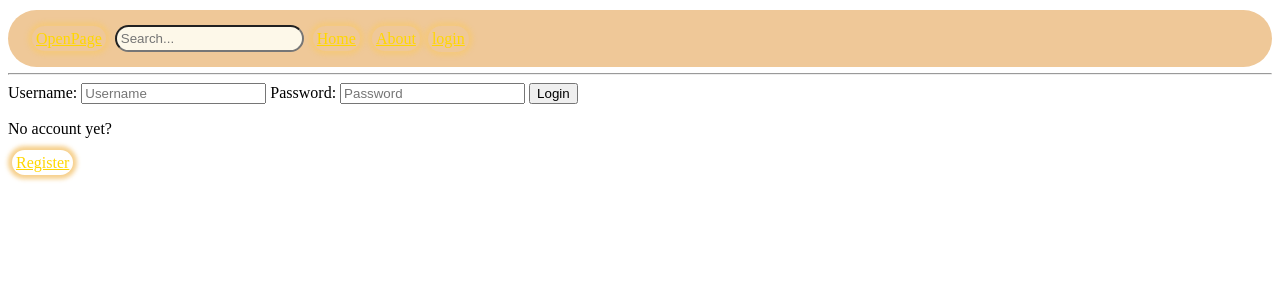
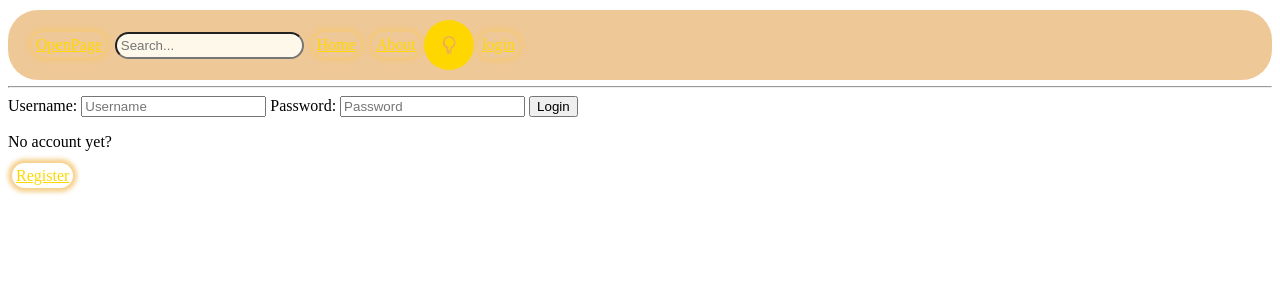
Before and after one commit to KGeox/OpenPage, a Django app: a page that uses templates/main.html in a window 1280 px wide. Shown: the top 300 px of the page. Run offline with Django 5.2, Linux system fonts and the light colour scheme.

Commit message:
adding light/darkmode switch

```diff
--- a/OpenPage/settings.py
+++ b/OpenPage/settings.py
@@ -44,6 +44,9 @@ INSTALLED_APPS = [
     'django.contrib.staticfiles',
 
     'main.apps.MainConfig',
+
+
+
 ]
 
 MIDDLEWARE = [
@@ -54,6 +57,7 @@ MIDDLEWARE = [
     'django.contrib.auth.middleware.AuthenticationMiddleware',
     'django.contrib.messages.middleware.MessageMiddleware',
     'django.middleware.clickjacking.XFrameOptionsMiddleware',
+
 ]
 
 ROOT_URLCONF = 'OpenPage.urls'
@@ -122,6 +126,7 @@ USE_TZ = True
 # Static files (CSS, JavaScript, Images)
 # https://docs.djangoproject.com/en/6.0/howto/static-files/
 
+
 STATIC_URL = '/static/'
 # STATIC_ROOT = BASE_DIR / 'staticfiles'
 STATICFILES_DIRS = [BASE_DIR / 'static']
--- a/main/models.py
+++ b/main/models.py
@@ -10,6 +10,7 @@ import datetime
 # Create your models here.
 
 class Profile(models.Model):
+    #TODO: possibility to follow and be followed
     user = models.OneToOneField(User, on_delete=models.CASCADE)
     profile_image = models.ImageField(default='default.jpg', upload_to='profile_pics')
     bio = models.TextField()
@@ -23,6 +24,7 @@ class Profile(models.Model):
 
 
 class Book(models.Model):
+    # todo: add star ratings and reviews
     GENRE_CHOICES = [
         ('fiction', 'Fiction'),
         ('romance', 'Romance'),
@@ -45,7 +47,7 @@ class Book(models.Model):
     genre = models.TextField(max_length= 100, choices=GENRE_CHOICES, default="other")
     summary = models.TextField(max_length=5000, null=True)
     valid = models.BooleanField(default=False)
-    likes = models.IntegerField(default=0)
+    # likes = models.IntegerField(default=0)
 
 
     def __str__(self):
--- a/main/views.py
+++ b/main/views.py
@@ -1,3 +1,7 @@
+# TODO: add personalized recommendations
+
+# TODO: add notifications
+
 from builtins import id
 from multiprocessing import context
 
--- a/static/css/main.css
+++ b/static/css/main.css
@@ -1,4 +1,5 @@
 :root{
+    --bg: white;
     --color-1: #efc898;
     --color-2: #f9dfa4;
     --color-3: #eaab5d;
@@ -15,9 +16,12 @@
     --link_col: gold;
     --liked: gold;
 }
+.darkmode{
+    --bg: #1f1c18;
+}
 
 body{
-    background: white;
+    background-color: var(--bg);
 }
 
 img{
@@ -405,6 +409,34 @@ a{
     color: var(--liked);
 }
 
+#dark-light-mode {
+    height: 50px;
+    width: 50px;
+    padding: 0;
+    border-radius: 50%;
+    background-color: gold;
+    display: flex;
+    justify-content: center;
+    align-items: center;
+
+}
+
+#dark-light-mode svg{
+    fill: var(--card-top);
+}
+
+#dark-light-mode svg:last-child{
+    display: none;
+}
+
+.darkmode #dark-light-mode svg:first-child{
+    display: none;
+}
+
+.darkmode #dark-light-mode svg:last-child{
+    display: block;
+}
+
 @media (max-width: 900px) {
     .home_container{
         grid-template-columns: 1fr;
--- /dev/null
+++ b/static/scripts/script.js
@@ -0,0 +1,19 @@
+let darkmode = localStorage.getItem('darkmode')
+const  dark_light = document.getElementById('dark-light-mode')
+
+const enableDarkmode = () => {
+    document.body.classList.add('darkmode')
+    localStorage.setItem('darkmode', 'active')
+}
+
+const disableDarkmode = () => {
+    document.body.classList.remove('darkmode')
+    localStorage.setItem('darkmode', null)
+}
+
+if(darkmode === "active") enableDarkmode()
+
+dark_light.addEventListener("click", () => {
+    darkmode = localStorage.getItem('darkmode')
+    darkmode != "active" ? enableDarkmode() : disableDarkmode()
+})
--- a/templates/main.html
+++ b/templates/main.html
@@ -1,20 +1,26 @@
 
 <!DOCTYPE html>
 <html lang="en">
+
 <head>
     <meta http-equiv="refresh" content="100">
     <meta name="viewport" content="width=device-width, initial-scale=1.0">
     <meta charset="UTF-8">
     <title>OpenPage</title>
+
     {% load static %}
     <link rel="stylesheet" href="{% static 'css/main.css' %}">
+
 </head>
-<body>
+<body >
 {% include 'navbar.html' %}
 
 {% block content %}
 
 {% endblock %}
-
+<script src="{% static 'scripts/script.js' %}"></script>
 </body>
 </html>
+
+<!--TODO:
+        add darkmode -->
--- a/templates/navbar.html
+++ b/templates/navbar.html
@@ -10,7 +10,43 @@
         <a href="{% url 'home' %}">Home</a>
         <a href="{% url 'about' %}">About</a>
     </div>
+    <button id="dark-light-mode">
+        <svg fill="#000000" width="20px" height="20px" viewBox="0 0 32 32" xmlns="http://www.w3.org/2000/svg">
 
+        <title/>
+
+        <g data-name="Layer 88" id="Layer_88">
+
+        <path d="M18,27H14a2,2,0,0,1-2-2V21.16a10,10,0,0,1-6-9.47A10.14,10.14,0,0,1,15.69,2h0A10,10,0,0,1,20,21.16V25A2,2,0,0,1,18,27ZM15.75,4A8.12,8.12,0,0,0,8,11.75a8,8,0,0,0,5.33,7.79,1,1,0,0,1,.67.94V25h4V20.48a1,1,0,0,1,.67-.94,8,8,0,0,0,2.9-13.28A7.85,7.85,0,0,0,15.75,4Z"/>
+
+        <path d="M19,30H13a1,1,0,0,1,0-2h6a1,1,0,0,1,0,2Z"/>
+
+        <path d="M15,24V19.48a9,9,0,0,1-6-8.76c.09-3,1.71-4.93,4.52-6.32C9.49,4.47,7.12,8,7,11.72a9,9,0,0,0,6,8.76V25a1,1,0,0,0,1,1h4a1,1,0,0,0,1-1H16A1,1,0,0,1,15,24Z"/>
+
+        </g>
+
+        </svg>
+
+        <svg width="20px" height="20px" viewBox="0 0 24 24" fill="none" xmlns="http://www.w3.org/2000/svg">
+
+        <g clip-path="url(#a)" fill="#000000">
+
+        <path d="M12 0a1 1 0 0 1 1 1v4a1 1 0 1 1-2 0V1a1 1 0 0 1 1-1ZM4.929 3.515a1 1 0 0 0-1.414 1.414l2.828 2.828a1 1 0 0 0 1.414-1.414L4.93 3.515ZM1 11a1 1 0 1 0 0 2h4a1 1 0 1 0 0-2H1ZM18 12a1 1 0 0 1 1-1h4a1 1 0 1 1 0 2h-4a1 1 0 0 1-1-1ZM17.657 16.243a1 1 0 0 0-1.414 1.414l2.828 2.828a1 1 0 1 0 1.414-1.414l-2.828-2.828ZM7.757 17.657a1 1 0 1 0-1.414-1.414L3.515 19.07a1 1 0 1 0 1.414 1.414l2.828-2.828ZM20.485 4.929a1 1 0 0 0-1.414-1.414l-2.828 2.828a1 1 0 1 0 1.414 1.414l2.828-2.828ZM13 19a1 1 0 1 0-2 0v4a1 1 0 1 0 2 0v-4ZM12 7a5 5 0 1 0 0 10 5 5 0 0 0 0-10Z"/>
+
+        </g>
+
+        <defs>
+
+        <clipPath id="a">
+
+        <path fill="#ffffff" d="M0 0h24v24H0z"/>
+
+        </clipPath>
+
+        </defs>
+
+        </svg>
+    </button>
     <div class="nav_user">
         {% if request.user.is_authenticated %}
             <p>Hello {{ request.user }}</p>
@@ -21,5 +57,6 @@
         {% endif %}
     </div>
 
+
 </nav>
 <hr>
```
